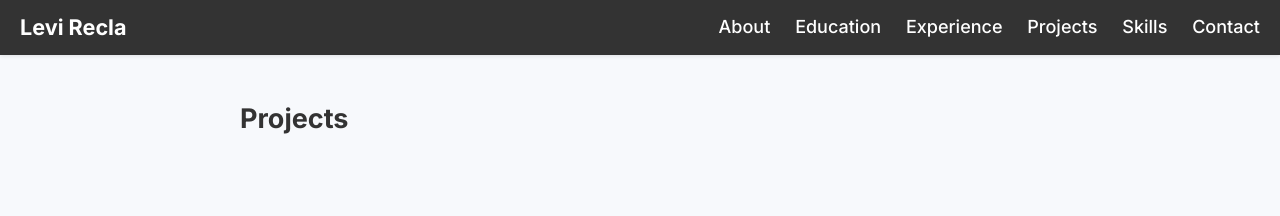
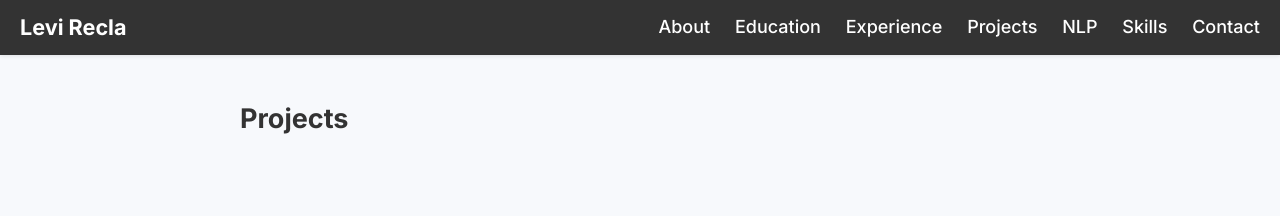
Before and after one commit to LeviRecla/levirecla.github.io, a plain HTML site: page projects.html in a window 1280 px wide. Shown: the top 216 px of the page. Drawn offline with Linux system fonts and the light colour scheme.

Commit message:
projects to have NLP link

```diff
--- a/projects.html
+++ b/projects.html
@@ -22,6 +22,7 @@
             <a href="education.html">Education</a>
             <a href="experience.html">Experience</a>
             <a href="projects.html">Projects</a>
+            <a href="nlp.html">NLP</a>
             <a href="skills.html">Skills</a>
             <a href="contact.html">Contact</a>
         </nav>
```
